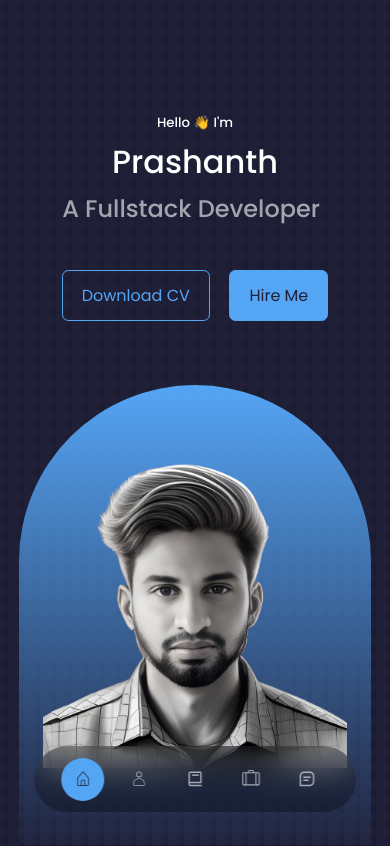
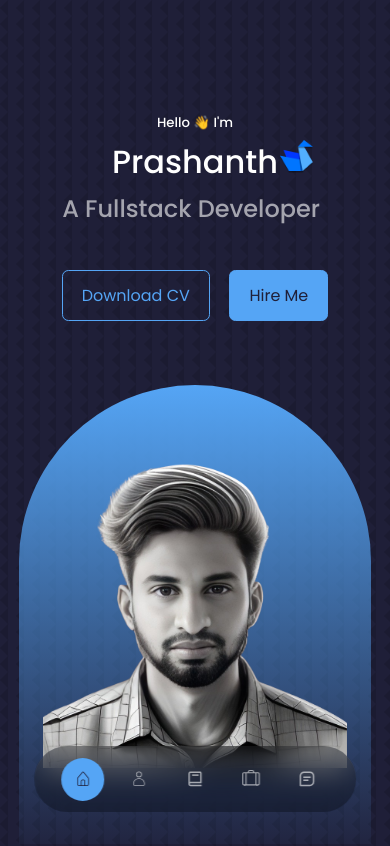
Before and after one commit to prashanthDev009/My-React_Portfolio, a React (Create React App) app: page / in a window 390 px wide. Shown: the top 846 px of the page. Built offline with nearby package versions, Linux system fonts and the light colour scheme.

Commit message:
New changes origami

```diff
--- a/src/components/header/header.css
+++ b/src/components/header/header.css
@@ -74,6 +74,13 @@ header {
   header {
     height: 68vh;
   }
+  .origami__conatiner {
+    position: absolute;
+    left: 16rem;
+    top: 1.5rem;
+    padding: 0rem;
+    width: 40px;
+  }
 }
 
 /* =================Media Queries (Small Device)========================= */
```
